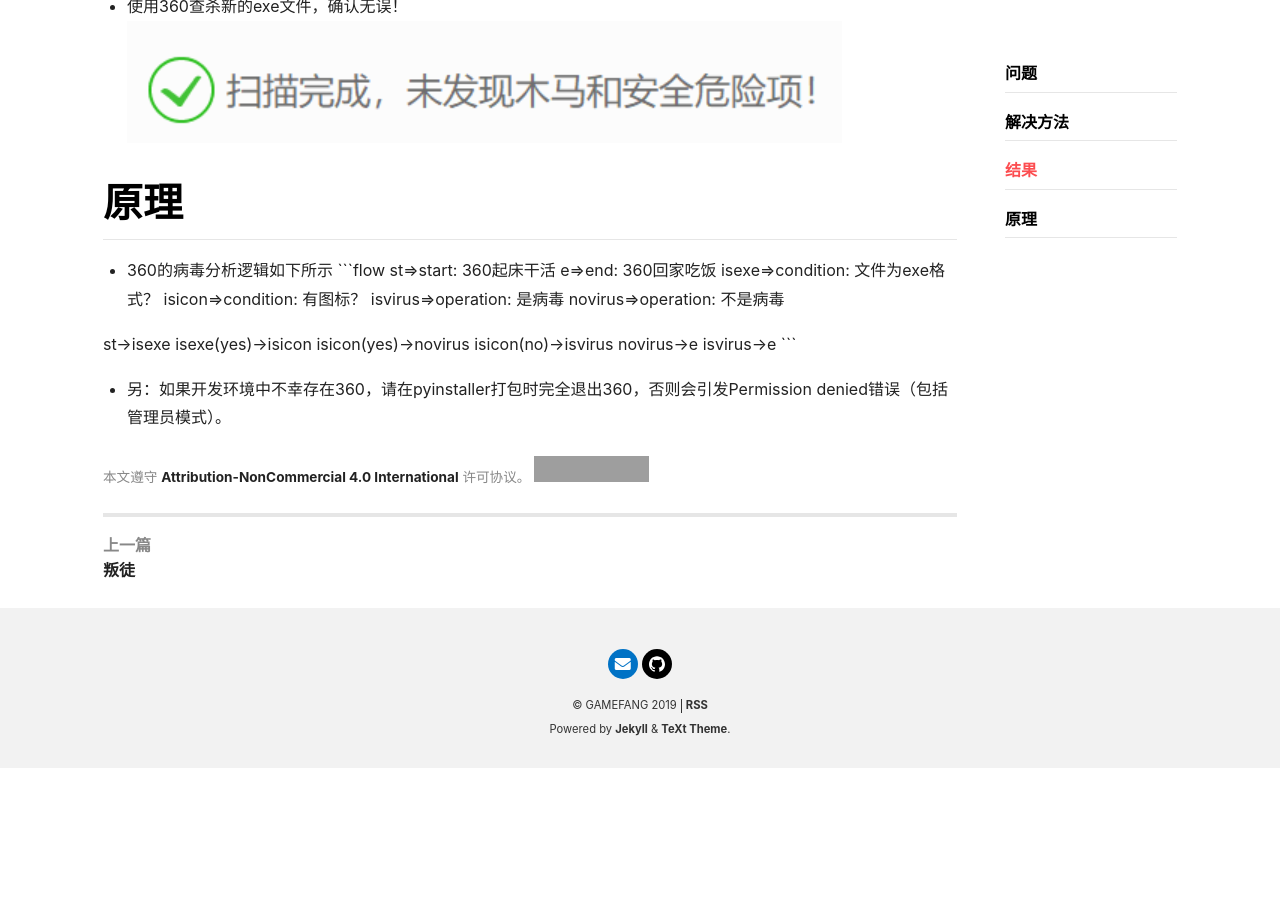
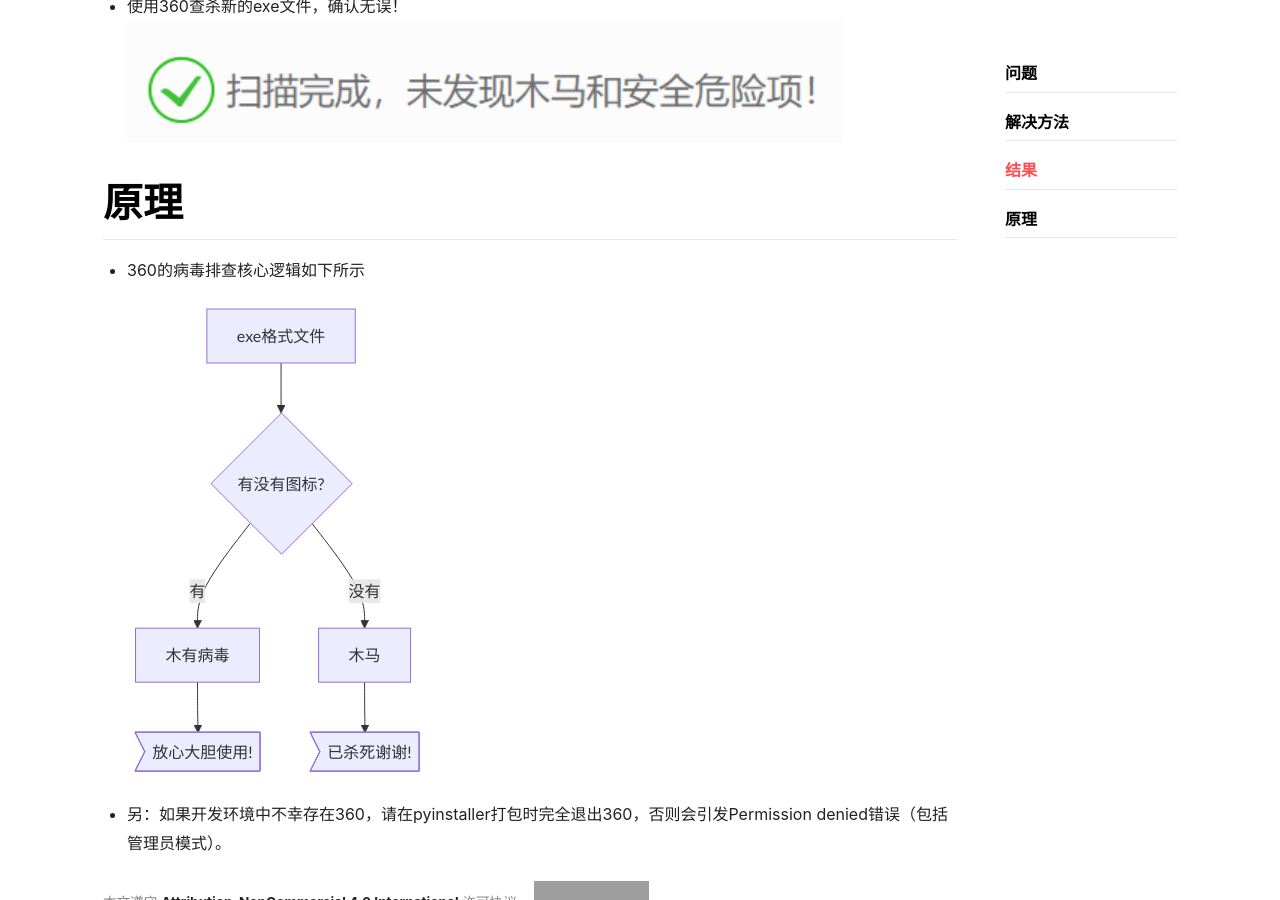
Before and after one commit to gamefang/gamefang.github.io, a Jekyll site: the page built from _posts/program/2019-12-30-Python小工具的360防咬策略.md, in a window 1280 px wide and 900 px high, scrolled down 898 px. Built offline with Jekyll 4.4.1, drawn with Linux system fonts in a browser that asks for light colours; nearby versions of some CDN libraries; comment, search, counter and statistics services are not loaded; before the commit the page ends 1666 px from its top, so only the background shows below that; grey boxes are pictures that could not be loaded.

Commit message:
修改mermaid

````diff
--- a/_posts/program/2019-12-30-Python小工具的360防咬策略.md
+++ b/_posts/program/2019-12-30-Python小工具的360防咬策略.md
@@ -29,20 +29,13 @@ pyinstaller -i icon.ico XXX.py
 ![no_virus](/res/191230/no_virus.png)
 
 # 原理
-- 360的病毒分析逻辑如下所示
-```flow
-st=>start: 360起床干活
-e=>end: 360回家吃饭
-isexe=>condition: 文件为exe格式？
-isicon=>condition: 有图标？
-isvirus=>operation: 是病毒
-novirus=>operation: 不是病毒
-
-st->isexe
-isexe(yes)->isicon
-isicon(yes)->novirus
-isicon(no)->isvirus
-novirus->e
-isvirus->e
+- 360的病毒排查核心逻辑如下所示
+```mermaid
+graph TB
+exe格式文件-->有图标{有没有图标?}
+有图标--有-->木有病毒
+有图标--没有-->木马
+木有病毒-->放心大胆使用>放心大胆使用!]
+木马-->已杀死谢谢>已杀死谢谢!]
 ```
 - 另：如果开发环境中不幸存在360，请在pyinstaller打包时完全退出360，否则会引发Permission denied错误（包括管理员模式）。
````
